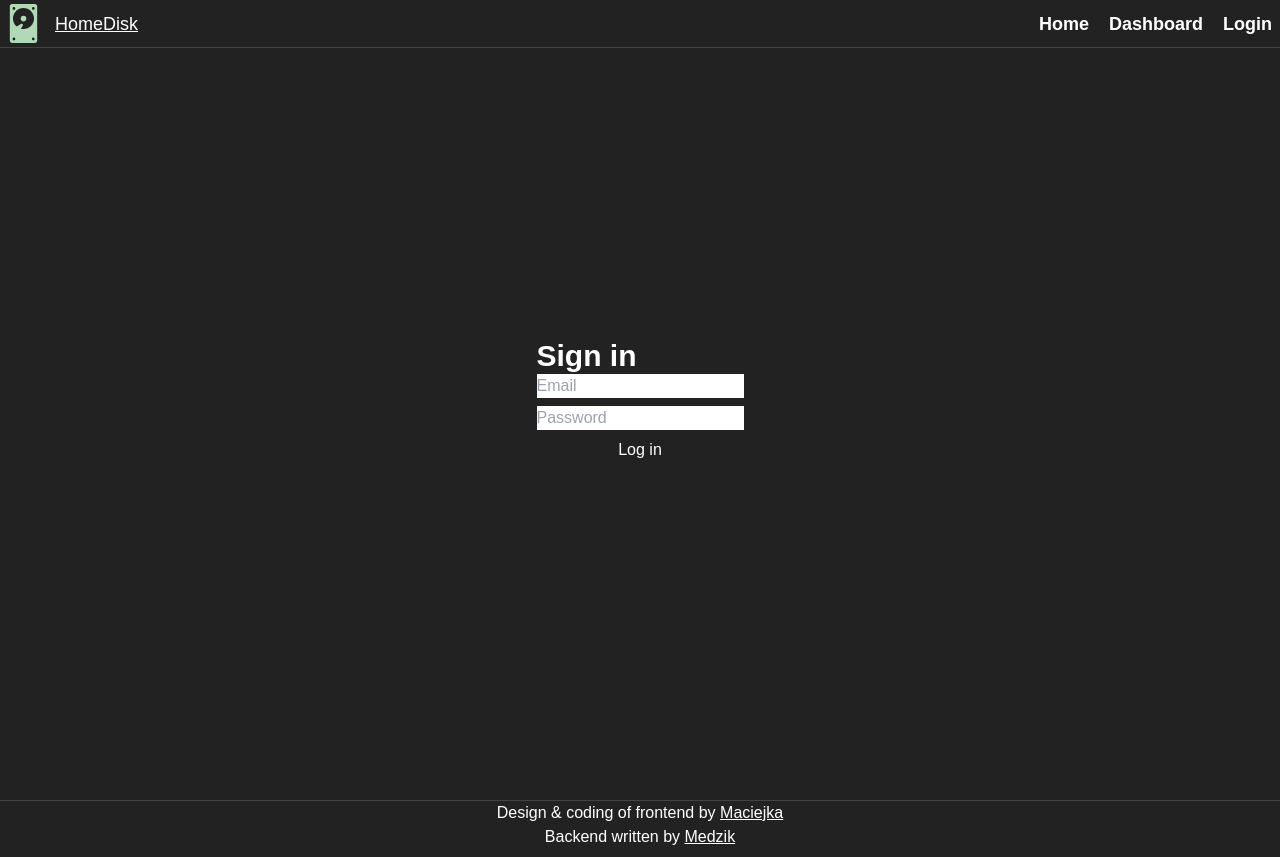
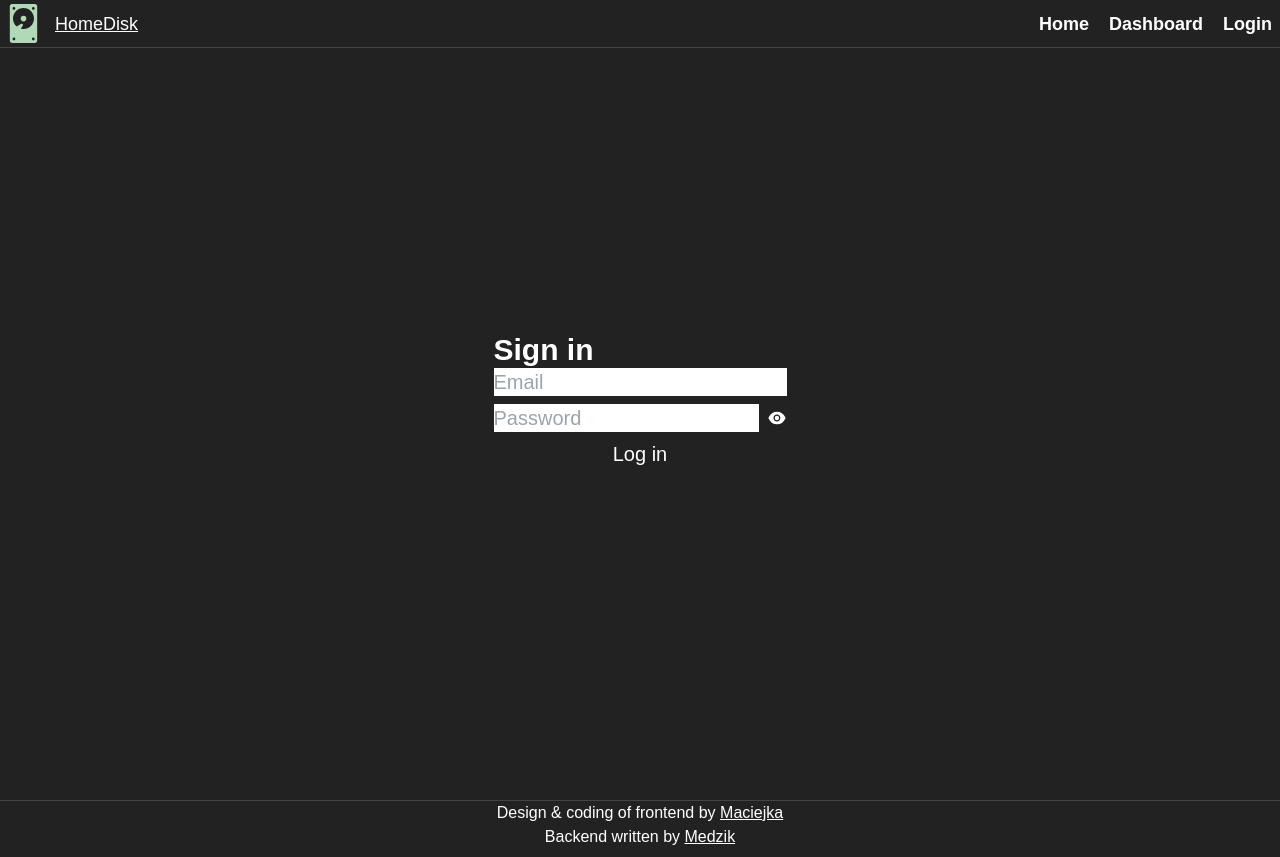
Before and after one commit to Maciejka1/HomeDisk-Frontend, a Next.js app: page /login in a window 1280 px wide. Built offline with nearby package versions, Linux system fonts and the light colour scheme.

Commit message:
added hiding password

```diff
--- a/pages/login.js
+++ b/pages/login.js
@@ -1,6 +1,7 @@
 import React from 'react'
 import { motion } from 'framer-motion'
 import { useRouter } from 'next/router'
+import {AiFillEyeInvisible, AiFillEye} from 'react-icons/ai'
 export default function Login() {
     const router = useRouter()
     const [loginData, setLoginData] = React.useState({login: "", passwd: ""})
@@ -15,6 +16,7 @@ export default function Login() {
     const submit = () => {
         router.push('/')
     }
+    const [isVisible, setIsVisible] = React.useState(false)
   return (
     <motion.div
     initial={{opacity: 0}}
@@ -24,23 +26,28 @@ export default function Login() {
         <div className='flex justify-center items-center h-screen w-screen '>
             <div>
                 <h1 className='font-bold text-3xl'>Sign in</h1>
-                <div className='flex flex-col gap-2'>
+                <div className='flex flex-col gap-2 text-xl'>
                     <input
-                        type="text"
+                        type="email"
                         className='text-black'
                         placeholder="Email"
                         name="login"
                         value={loginData.login}
                         onChange={handleChange}
                     />
+                    <div className='flex items-center gap-2'>
                         <input
-                        type="text"
+                            type={isVisible ? "text" : "password"}
                             className='text-black'
                             placeholder="Password"
                             name="passwd"
                             value={loginData.passwd}
                             onChange={handleChange}
                         />
+                        <div onClick={() => setIsVisible(!isVisible)}>
+                            {isVisible ? <AiFillEyeInvisible/> : <AiFillEye/>}
+                        </div>
+                    </div>
                     <button onClick={submit}>Log in</button>
                 </div>
             </div>
```
Lines whose indentation alone changed are shown as unchanged.
